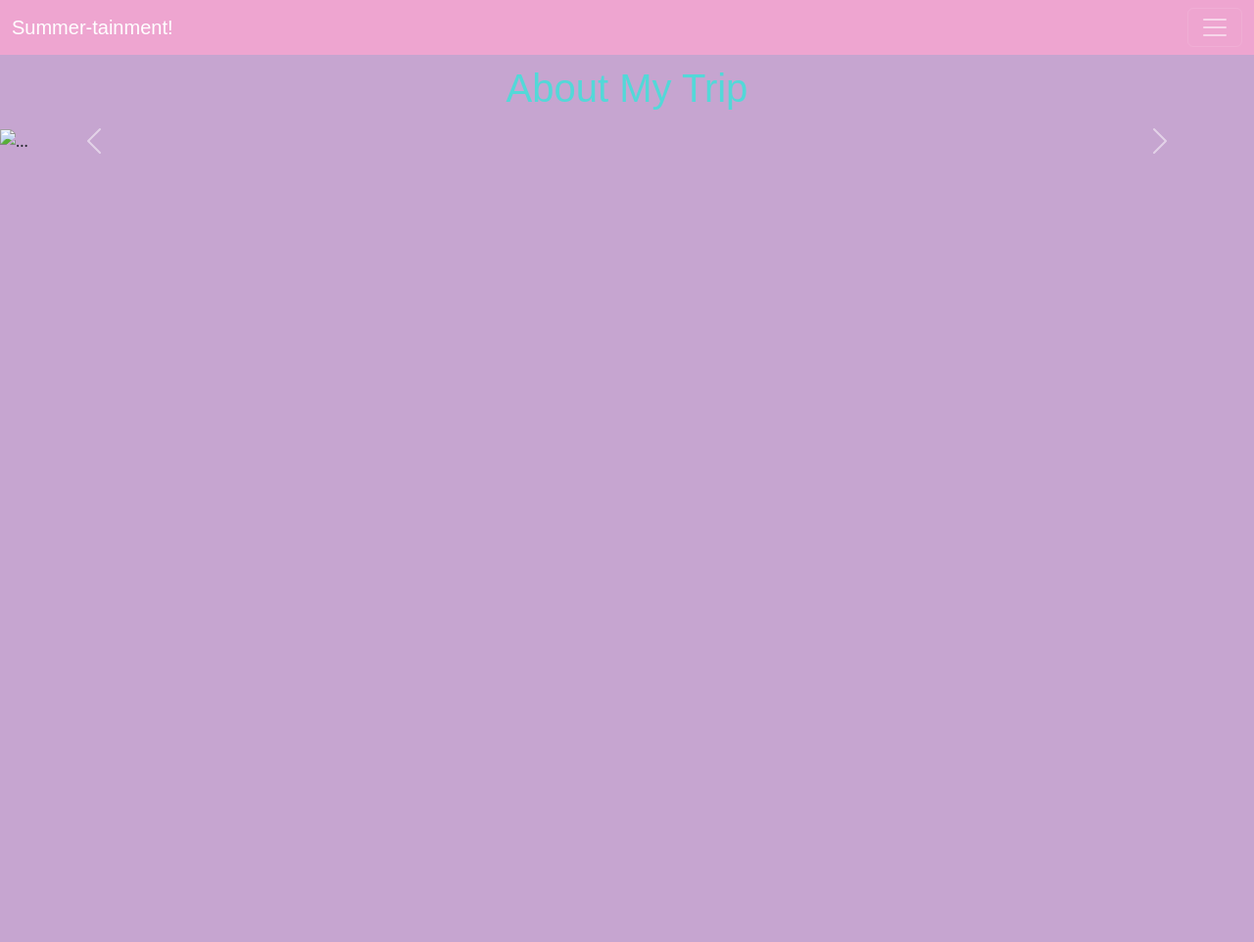
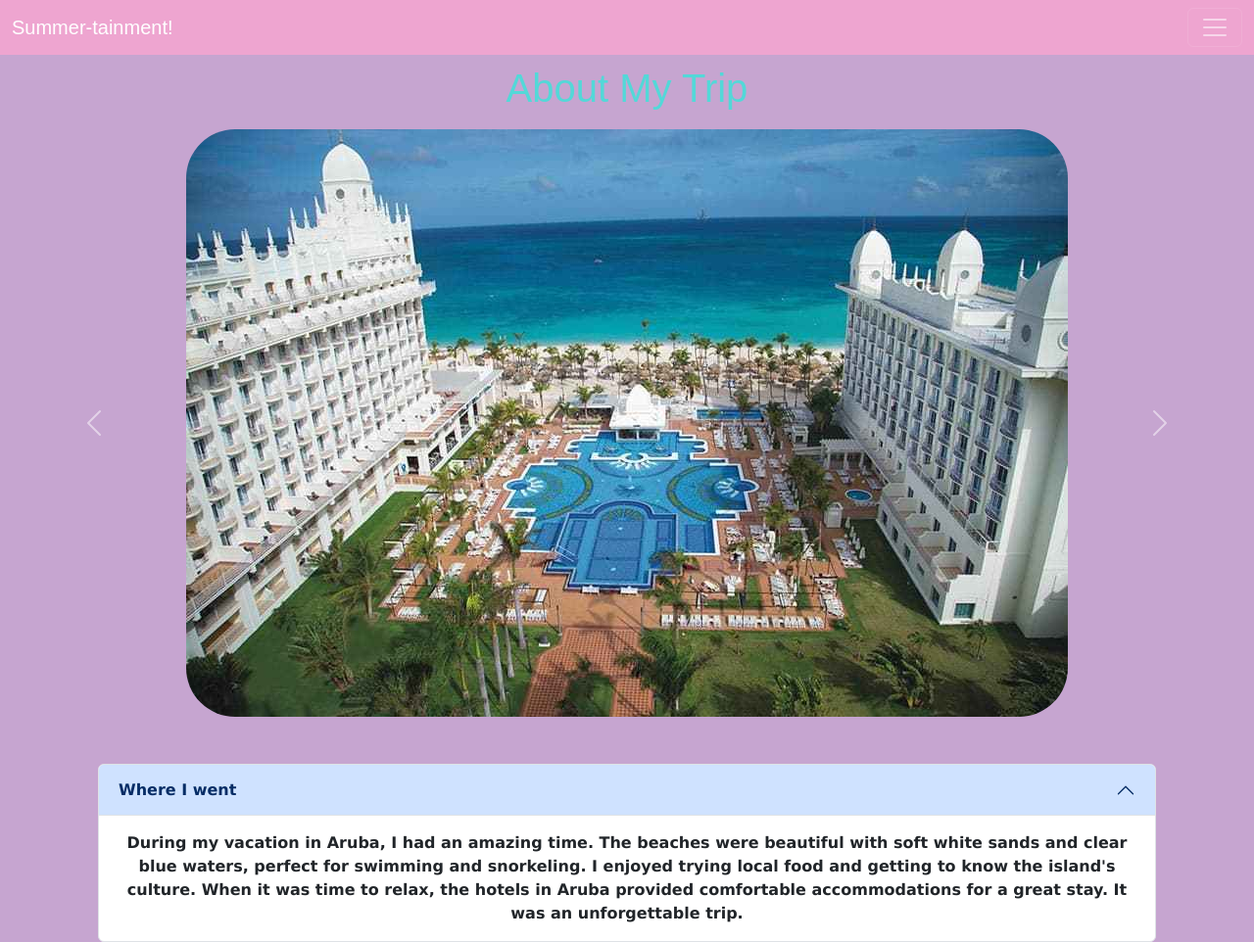
Before and after one commit to OwenC525/Summer-tainment, a plain HTML site: page explore.html in a window 1280 px wide. Shown: the whole page at 98% size. Before the commit the page ends 800 px from the top, so only its background shows below. Drawn offline with nearby package versions, Linux system fonts and the light colour scheme.

Commit message:
worked on most of my explore page

```diff
--- a/explore.html
+++ b/explore.html
@@ -22,7 +22,7 @@
                 <a class="nav-link active" aria-current="page" href="index.html">Home</a>
               </li>
               <li class="nav-item">
-                <a class="nav-link" href="attractions.html">Explore</a>
+                <a class="nav-link" href="explore.html">Explore</a>
               </li>
             </ul>
           </div>
@@ -37,13 +37,13 @@
           <div id="carouselExampleFade" class="carousel slide carousel-fade">
             <div class="carousel-inner">
               <div class="carousel-item active">
-                <img src="..." class="d-block w-100" alt="...">
+                <img id="carouselimg" src="images/aruba2.jpg" class="d-block w-10; img-fluid">
               </div>
               <div class="carousel-item">
-                <img src="..." class="d-block w-100" alt="...">
+                <img id="carouselimg" src="images/aruba3_900x600.webp" class="d-block w-10; img-fluid">
               </div>
               <div class="carousel-item">
-                <img src="..." class="d-block w-100" alt="...">
+                <img id="carouselimg" src="images/aruba4_900x600.webp" class="d-block w-10; img-fluid">
               </div>
             </div>
             <button class="carousel-control-prev" type="button" data-bs-target="#carouselExampleFade" data-bs-slide="prev">
@@ -56,6 +56,25 @@
             </button>
           </div>
 
+          <!-- carousel end -->
+
+          <!-- accordion start -->
+          <br><br>
+<div class="accordion" id="accordion">
+  <div class="accordion-item">
+    <h2 class="accordion-header" id="headingOne">
+      <button id="accordiontext" class="accordion-button" type="button" data-bs-toggle="collapse" data-bs-target="#collapseOne" aria-expanded="true" aria-controls="collapseOne">
+        Where I went
+      </button>
+    </h2>
+    <div id="collapseOne" class="accordion-collapse collapse show" aria-labelledby="headingOne" data-bs-parent="#accordionExample">
+      <div id="accordiontext" class="accordion-body">
+        During my vacation in Aruba, I had an amazing time. The beaches were beautiful with soft white sands and clear blue waters, perfect for swimming and snorkeling. I enjoyed trying local food and getting to know the island's culture. When it was time to relax, the hotels in Aruba provided comfortable accommodations for a great stay. It was an unforgettable trip.
+      </div>
+    </div>
+  </div>
+</div>
+
           <script src="https://cdn.jsdelivr.net/npm/bootstrap@5.3.2/dist/js/bootstrap.bundle.min.js" integrity="sha384-C6RzsynM9kWDrMNeT87bh95OGNyZPhcTNXj1NW7RuBCsyN/o0jlpcV8Qyq46cDfL" crossorigin="anonymous"></script>
         </body>
       </html>
--- a/style.css
+++ b/style.css
@@ -35,3 +35,20 @@
   font-family: fantasy;
   color: rgb(83, 216, 216);
 }
+#carouselimg {
+  display: block;
+  border-radius: 50px;
+  margin-left: auto;
+  margin-right: auto;
+}
+#accordion {
+  border-radius: 50px;
+  justify-content: center;
+  margin-left: 100px;
+  margin-right: 100px;
+}
+#accordiontext {
+  font-family: lucida sans;
+  font-weight: bold;
+  text-align: center;
+}
```
Also changed, not shown: images/aruba2.jpg (added), images/aruba3_900x600.webp (added), images/aruba4_900x600.webp (added).
